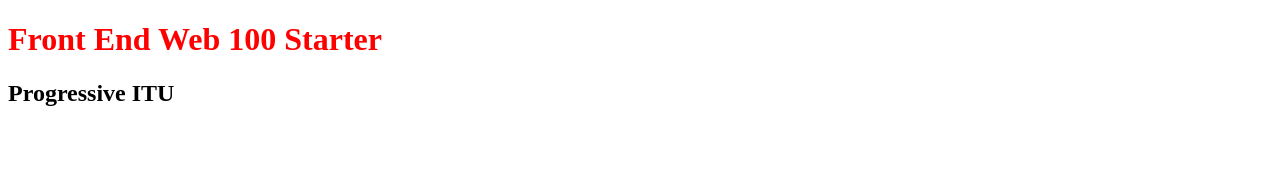
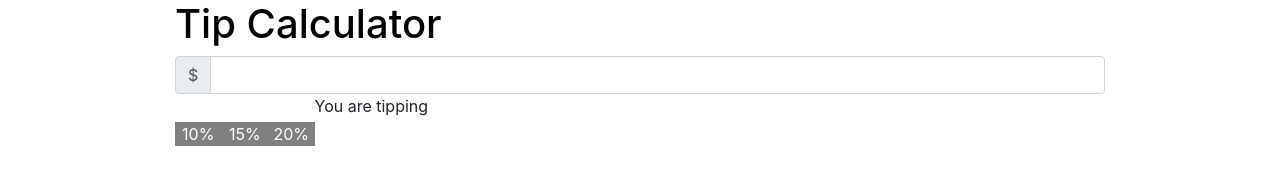
Before and after one commit to alicezeus/few100-lab, a website built with webpack: page src/index.html in a window 1280 px wide. Built offline with nearby package versions, Linux system fonts and the light colour scheme.

Commit message:
getting started

```diff
--- a/src/index.html
+++ b/src/index.html
@@ -4,16 +4,33 @@
 <head>
     <meta charset="UTF-8">
     <title>Front End Web 100</title>
+    <link rel="stylesheet"
+          href="https://stackpath.bootstrapcdn.com/bootstrap/4.4.1/css/bootstrap.min.css"
+          integrity="sha384-Vkoo8x4CGsO3+Hhxv8T/Q5PaXtkKtu6ug5TOeNV6gBiFeWPGFN9MuhOf23Q9Ifjh"
+          crossorigin="anonymous">
 </head>
 
 <body>
-    <header>
-        <h1>Front End Web 100 Starter</h1>
-        <h2>Progressive ITU</h2>
-    </header>
-    <main>
-
-    </main>
+    <div class="container">
+        <header>
+            <h1>Tip Calculator</h1>
+        </header>
+        <main>
+            <div class="input-group">
+                <div class="input-group-prepend">
+                    <span class="input-group-text">$</span>
+                </div>
+                <input type="text"
+                       class="form-control"
+                       id="amount"
+                       required>
+            </div>
+            <div class="tip">10%</div>
+            <div class="tip">15%</div>
+            <div class="tip">20%</div>
+            <p>You are tipping <span></span></p>
+        </main>
+    </div>
 </body>
 
 </html>
--- a/src/index.ts
+++ b/src/index.ts
@@ -1,3 +1,22 @@
 
 import './styles.css';
-console.log('Ready to Party With Some TypeScript!');
+
+const tips = document.querySelectorAll('.tip') as NodeListOf<HTMLDivElement>;
+const selectedTip = 3;
+let currentTip = 1;
+
+tips.forEach(tip => {
+    if (currentTip === selectedTip) {
+        tip.dataset.selected = 'true';
+    }
+    currentTip++;
+    tip.addEventListener('click', handleClick);
+});
+
+function handleClick() {
+    const that = this as HTMLDivElement;
+    const tipSelected = that.dataset.selected === 'true';
+
+    that.classList.toggle('selected');
+
+}
--- a/src/styles.css
+++ b/src/styles.css
@@ -1,3 +1,19 @@
 h1 {
-    color:red;
+    color:black;
+    float: left;
 }
+.container {
+    max-width: 960px;
+  }
+.tip{
+    background-color:gray;
+    width: 5%;
+    float: left;
+    color: white;
+    margin-top: 3%;
+    text-align: center;
+}
+.tip.selected
+{
+    background-color:lightgray;
+}
```
